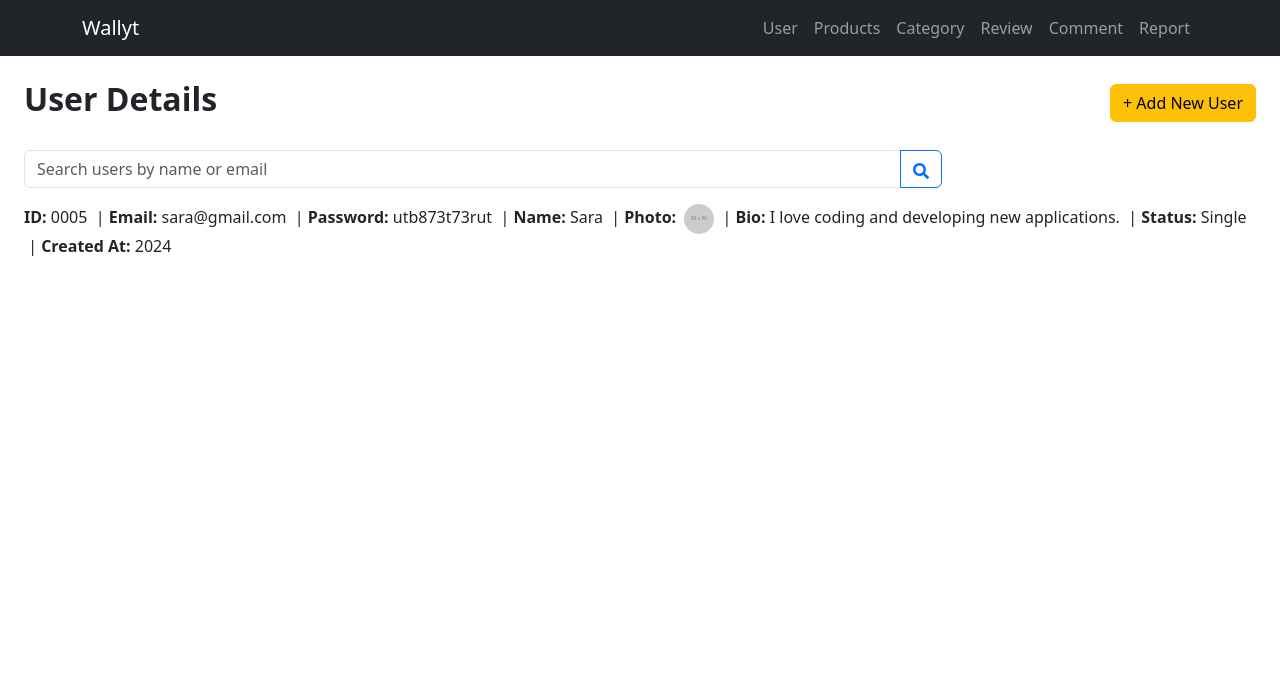
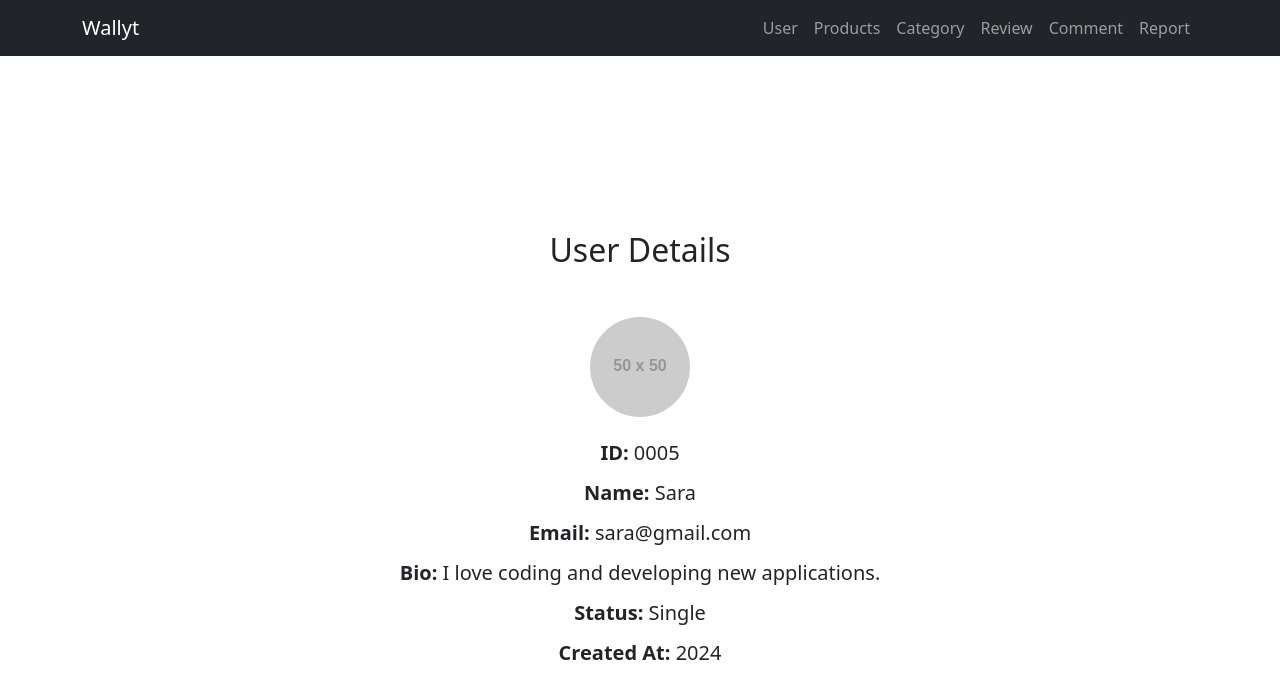
Before and after one commit to saraabdelrhman/admin-wallyt, a React (Create React App) app: page /singleuser in a window 1280 px wide. Shown: the top 698 px of the page. Built offline with nearby package versions, Linux system fonts and the light colour scheme.

Commit message:
profile view

```diff
--- a/src/components/Singleuser.js
+++ b/src/components/Singleuser.js
@@ -1,12 +1,10 @@
 import React from 'react';
-import { Button, InputGroup, FormControl, Container, Row, Col } from 'react-bootstrap';
-import { FaSearch } from 'react-icons/fa';
+import {  Container, Row, Col } from 'react-bootstrap';
 
 const Singleuser = () => {
   const userDetails = {
     id: '0005',
     email: 'sara@gmail.com',
-    password: 'utb873t73rut',
     name: 'Sara',
     photo: 'https://via.placeholder.com/50',
     bio: 'I love coding and developing new applications.',
@@ -15,42 +13,39 @@ const Singleuser = () => {
   };
 
   return (
-    <Container fluid className="p-4">
-      <Row className="align-items-center mb-4">
-        <Col md={6}>
-          <h2 className="fw-bold">User Details</h2>
-        </Col>
-        <Col md={6} className="text-md-end">
-          <Button variant="warning" size="md">+ Add New User</Button>
+    <Container fluid className="d-flex flex-column justify-content-center align-items-center vh-100">
+      <Row className="align-items-center mb-4 w-100">
+        <Col className="text-center">
+          <h2 className="">User Details</h2>
         </Col>
       </Row>
-      <Row className="mb-3">
-        <Col md={9}>
-          <InputGroup>
-            <FormControl
-              placeholder="Search users by name or email"
-              aria-label="Search"
-              aria-describedby="button-addon2"
-            />
-            <Button variant="outline-primary" id="button-addon2">
-              <FaSearch />
-            </Button>
-          </InputGroup>
+      <Row className="mb-3 w-50">
+        <Col>
         </Col>
       </Row>
-      <Row>
+      <Row className="w-50 text-center">
         <Col>
-          <p>
-            <strong>ID:</strong> {userDetails.id} &nbsp;|&nbsp;
-            <strong>Email:</strong> {userDetails.email} &nbsp;|&nbsp;
-            <strong>Password:</strong> {userDetails.password} &nbsp;|&nbsp;
-            <strong>Name:</strong> {userDetails.name} &nbsp;|&nbsp;
-            <strong>Photo:</strong>
-            <img src={userDetails.photo} alt="User" className="rounded-circle ms-2" style={{ width: '30px', height: '30px' }} /> &nbsp;|&nbsp;
-            <strong>Bio:</strong> {userDetails.bio} &nbsp;|&nbsp;
-            <strong>Status:</strong> {userDetails.status} &nbsp;|&nbsp;
+          <div className="mb-4">
+            <img src={userDetails.photo} alt="User" className="rounded-circle" style={{ width: '100px', height: '100px' }} />
+          </div>
+          <div className="mb-3 h5">
+            <strong>ID:</strong> {userDetails.id}
+          </div>
+          <div className="mb-3 h5">
+            <strong>Name:</strong> {userDetails.name}
+          </div>
+          <div className="mb-3 h5">
+            <strong>Email:</strong> {userDetails.email}
+          </div>
+          <div className="mb-3 h5">
+            <strong>Bio:</strong> {userDetails.bio}
+          </div>
+          <div className="mb-3 h5">
+            <strong>Status:</strong> {userDetails.status}
+          </div>
+          <div className="mb-3 h5">
             <strong>Created At:</strong> {userDetails.createdAt}
-          </p>
+          </div>
         </Col>
       </Row>
     </Container>
```
Also changed, not shown: src/components/Newuser.js (added).
